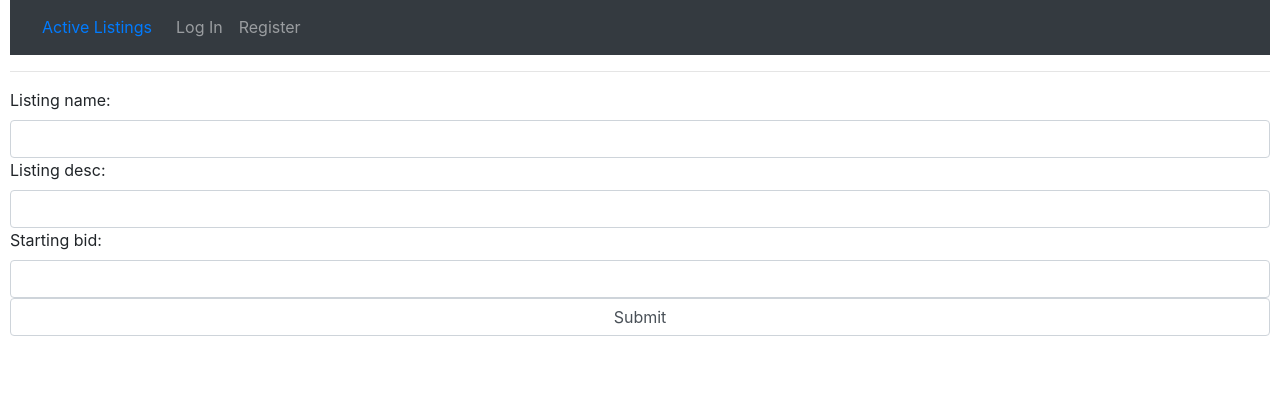
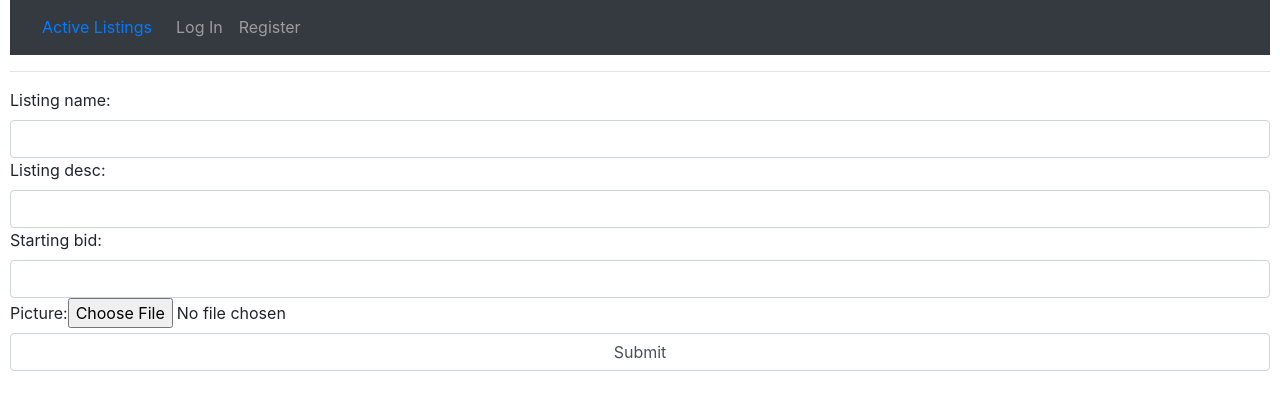
Before and after one commit to Dani3lx/AuctionBay, a Django app: page /create in a window 1280 px wide. Shown: the part 219-629 px from the top of the page. Run offline with Django 3.2, Linux system fonts and the light colour scheme; some libraries are stand-ins or nearby versions.

Commit message:
allows user to submit image files to item listing

```diff
--- a/auctions/forms.py
+++ b/auctions/forms.py
@@ -4,7 +4,7 @@ from .models import Listing
 class ListingForm(forms.ModelForm):
     class Meta:
         model = Listing
-        fields = ('listing_name', 'listing_desc', 'starting_bid')
+        fields = ('listing_name', 'listing_desc', 'starting_bid', 'picture')
 
         widgets = {
             'listing_name': forms.TextInput(attrs={'class' : 'form-control', 'maxlength' : "64"}),
--- a/auctions/templates/auctions/create.html
+++ b/auctions/templates/auctions/create.html
@@ -2,7 +2,7 @@
 
 {% block body %}
 <div class="form-group">
-    <form method="POST">
+    <form action = "" method="POST" enctype="multipart/form-data">
         {% csrf_token %}
         {{ form }}
         <input type="submit" class="form-control">
--- a/auctions/views.py
+++ b/auctions/views.py
@@ -27,13 +27,13 @@ def details(request, item):
 def create(request):
     template_name = 'auctions/create.html'
     if request.method == "POST":
-        form = ListingForm(request.POST)
+        form = ListingForm(request.POST, request.FILES)
         if (form.is_valid()):
             title = form.cleaned_data["listing_name"]
             desc = form.cleaned_data["listing_desc"]
             bid = form.cleaned_data["starting_bid"]
             listing = Listing(listing_name=title, listing_desc=desc,
-                              starting_bid=bid, creator=request.user)
+                              starting_bid=bid, creator=request.user, picture=request.FILES['picture'])
             listing.save()
             return HttpResponseRedirect(reverse("index"))
 
```
Also changed, not shown: db.sqlite3, media/images/aaaaa.jpg (added).
